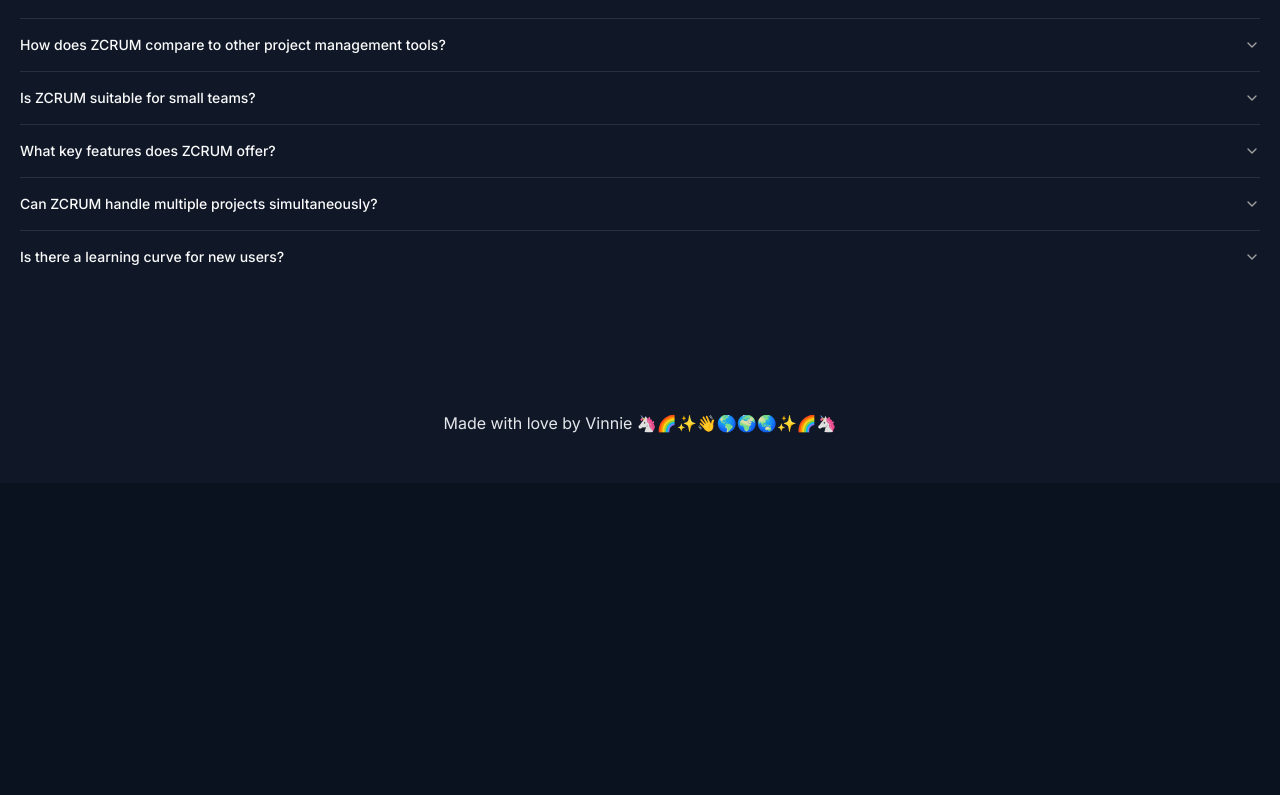
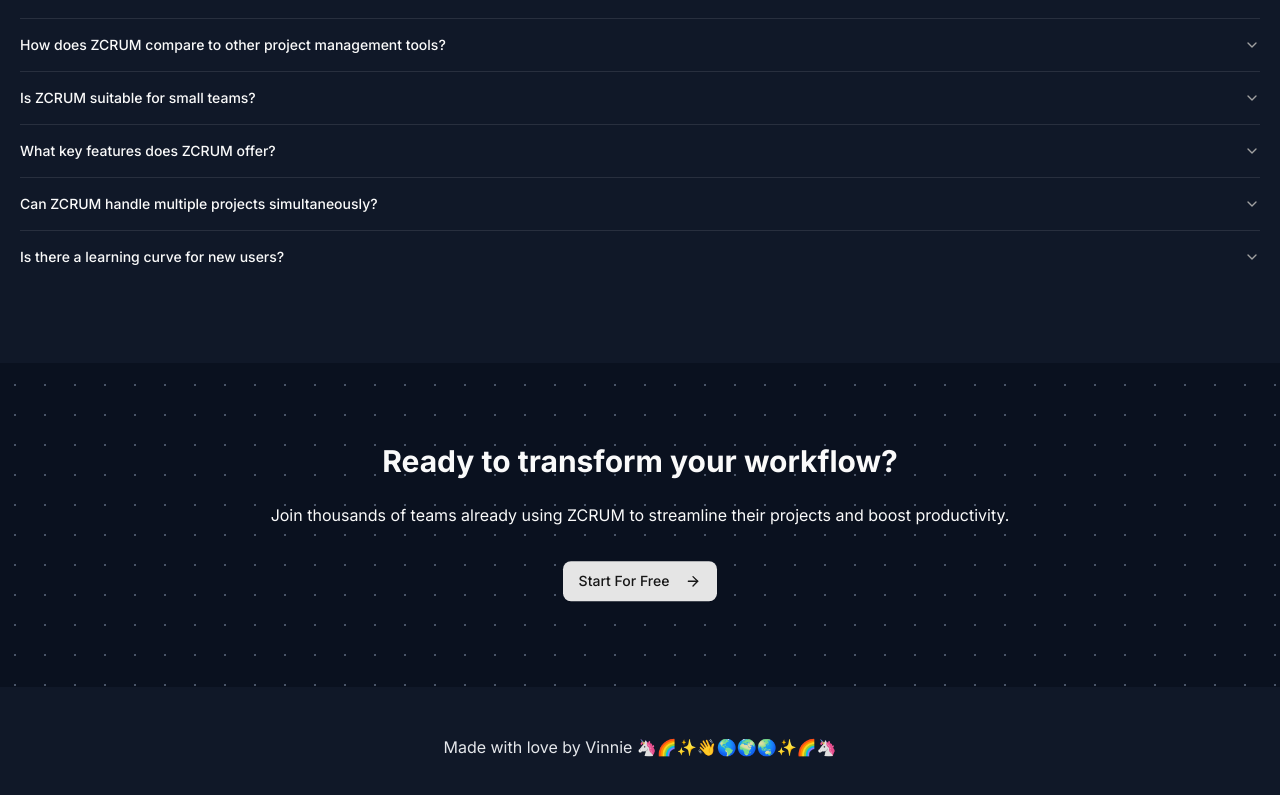
Before and after one commit to vinnie-vuong/JiraCopyCat, a Next.js app: page / in a window 1280 px wide. Shown: the part 1580-2375 px from the top of the page. Before the commit the page ends 2063 px from the top, so only its background shows below. Built offline with nearby package versions, Linux system fonts and the light colour scheme; no server answers.

Commit message:
finishing landing page with the get started section

```diff
--- a/app/page.js
+++ b/app/page.js
@@ -1,7 +1,7 @@
 "use client"
 
 import { Button } from "@/components/ui/button";
-import { ChevronRight } from "lucide-react";
+import { ArrowRight, ChevronRight } from "lucide-react";
 import Image from "next/image";
 import Link from "next/link";
 import { Layout } from "lucide-react";
@@ -109,6 +109,23 @@ export default function Home() {
           </Accordion>
         </div>
       </section>
+
+      <section className="py-20 text center px-5">
+        <div className="container mx-auto text-center">
+          <h3 className="text-3xl font-bold mb-6 text-center">
+            Ready to transform your workflow?
+          </h3>
+          <p>
+            Join thousands of teams already using ZCRUM to streamline their
+            projects and boost productivity.
+          </p>
+          <Link href="/onboarding">
+            <Button size="lg" className="animate-bounce mt-10">
+              Start For Free <ArrowRight className="ml-2 h-5 w-5" />
+            </Button>
+          </Link>
+        </div>
+      </section>
     </div>
   );
 }
```
